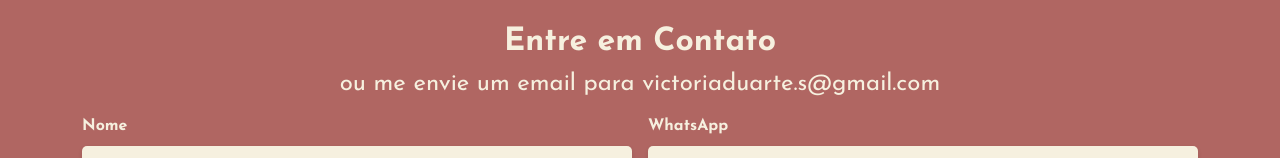
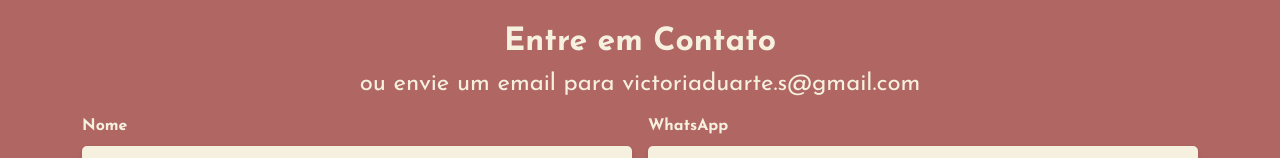
Before and after one commit to Vicduartchy/BaterRetratos, a plain HTML site: page index.html in a window 1280 px wide. Shown: the part 2061-2219 px from the top of the page. Drawn offline with nearby package versions, Linux system fonts and the light colour scheme.

Commit message:
Update index.html

```diff
--- a/index.html
+++ b/index.html
@@ -154,7 +154,7 @@
     <section id="contact" class="contact py-5">
         <div class="container">
             <h2 class="text-center mb-2">Entre em Contato</h2>
-            <h4 class="text-center mb-3">ou me envie um email para victoriaduarte.s@gmail.com</h4>
+            <h4 class="text-center mb-3">ou envie um email para victoriaduarte.s@gmail.com</h4>
             <form
                 action="https://docs.google.com/forms/d/e/1FAIpQLSeGjNyTvAwAFyERPkWVuLMIJnp_Xj_FxlV8F_9okEhG7M0wjQ/formResponse"
                 method="POST"
```
